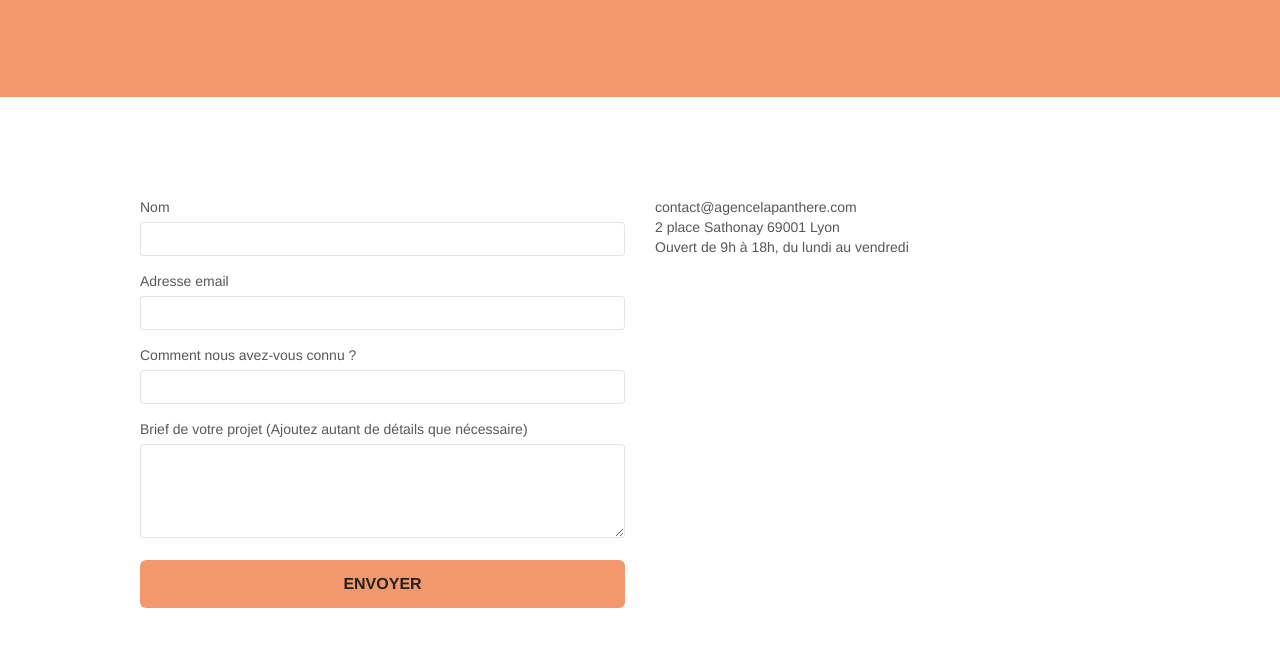
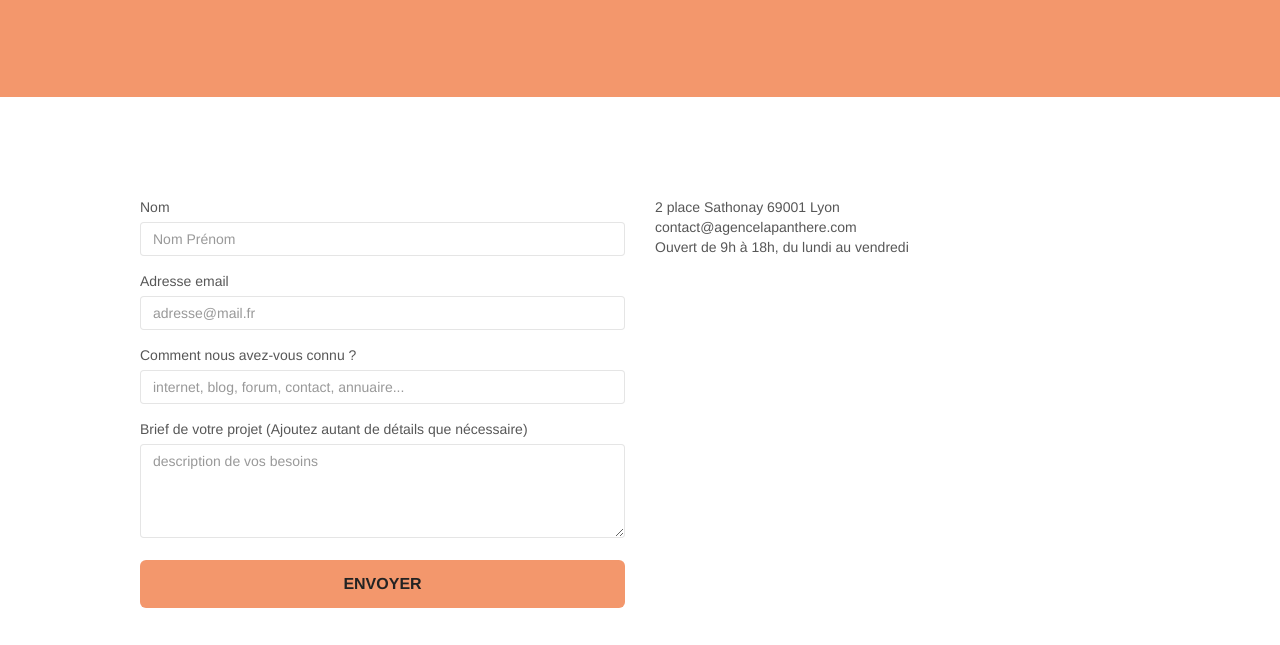
Before and after one commit to nivoix/LaPanthere-P4, a plain HTML site: page contact.html in a window 1280 px wide. Shown: the part 307-952 px from the top of the page. Drawn offline with Linux system fonts and the light colour scheme.

Commit message:
better form

```diff
--- a/contact.html
+++ b/contact.html
@@ -83,24 +83,24 @@
 						<label>
 							Nom
 						</label>
-						<input id="name" class="form-control" required />
+						<input id="name" class="form-control" required placeholder="Nom Prénom" />
 					</div>
 					<div class="form-group">
 						<label>
 							Adresse email
 						</label>
-						<input id="email" class="form-control" type="email" required />
+						<input id="email" class="form-control" type="email" required placeholder="adresse@mail.fr"/>
 					</div>
 					<div class="form-group">
 						<label>
 							Comment nous avez-vous connu ?
 						</label>
-						<input class="form-control" type="email" required id="input_504" />
+						<input class="form-control" type="email" required id="input_504" placeholder="internet, blog, forum, contact, annuaire..."/>
 					</div>
 					<div class="form-group">
 						<label>
 							Brief de votre projet (Ajoutez autant de détails que nécessaire)<br>
-						</label><textarea id="message" class="form-control" rows="4" cols="50" required></textarea>
+						</label><textarea id="message" class="form-control" rows="4" cols="50" required placeholder="description de vos besoins"></textarea>
 					</div>
 					<button class="bloc-button btn btn-lg btn-block cta-hero btn-atomic-tangerine" type="submit">
 						Envoyer
@@ -109,7 +109,7 @@
 			</div>
 			<div class="col-sm-6">
 				<p>
-					contact@agencelapanthere.com<br>2 place Sathonay 69001 Lyon<br>Ouvert de 9h à 18h, du lundi au vendredi<br>
+					2 place Sathonay 69001 Lyon<br>contact@agencelapanthere.com<br>Ouvert de 9h à 18h, du lundi au vendredi<br>
 				</p>
 			</div>
 		</div>
--- a/style.css
+++ b/style.css
@@ -778,7 +778,7 @@ h4 {
 }
 
 .tc-white {
-    color: #ffffff!important;
+    color: #FFFFFF!important;
 }
 
 .btn-atomic-tangerine {
```
Also changed, not shown: index.html (+0 -4 lines), img/logo.png.
